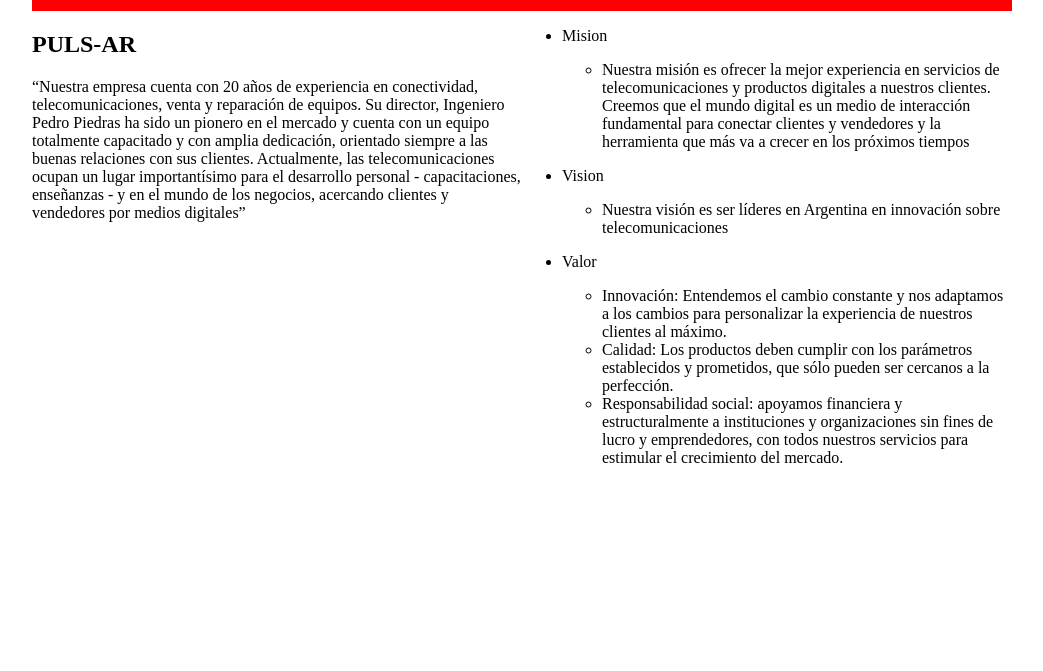
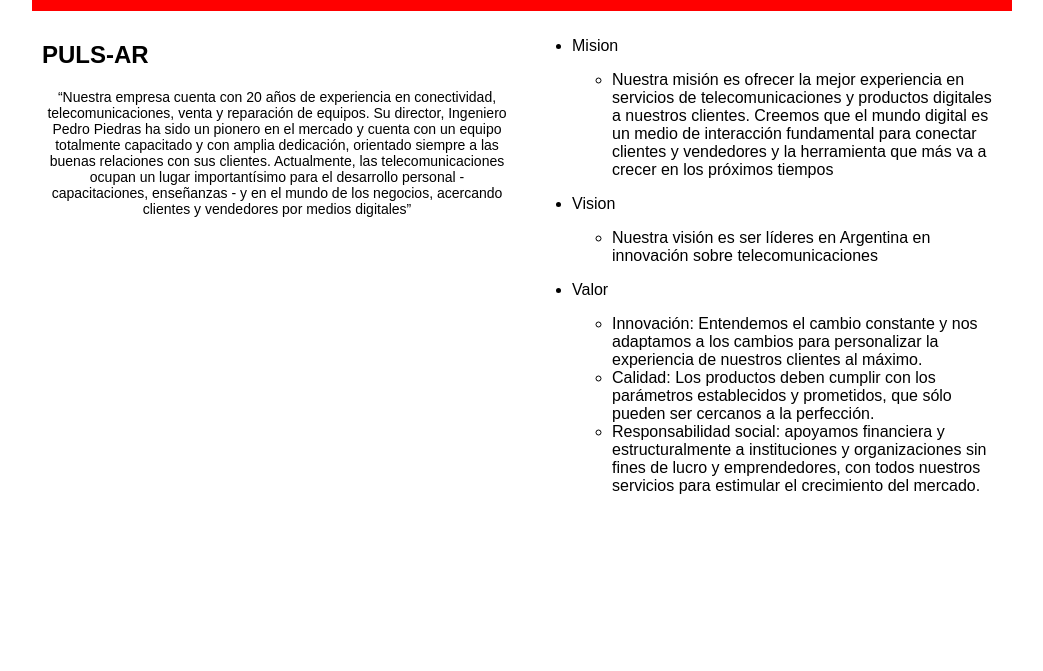
Before and after one commit to matiexe/programacion-web.github.io, a plain HTML site: page index.html in a window 1280 px wide. Shown: the part 129-800 px from the top of the page, without its empty margins (118-1161 px from the left). Drawn offline with Linux system fonts and the light colour scheme.

Commit message:
se crea clase css para los estilos de la seccion pulsar

```diff
--- a/assets/styles/styles.css
+++ b/assets/styles/styles.css
@@ -4,6 +4,7 @@ body {
   grid-template-rows: auto;
   width: 980px;
   margin: auto;
+  font-family: Arial, Helvetica, sans-serif;
 }
 .header {
   background-color: red;
@@ -25,7 +26,6 @@ body {
 .marca span {
   font-size: x-large;
   color: white;
-  font-family: Arial, Helvetica, sans-serif;
   margin-bottom: 20px;
 }
 
@@ -37,3 +37,11 @@ body {
   grid-row: 2;
   grid-column: 1;
 }
+section {
+  padding: 10px;
+}
+.descripcion {
+  font-size: 14px;
+  text-align: center;
+  color: black;
+}
--- a/index.html
+++ b/index.html
@@ -17,7 +17,7 @@
     <section class="left">
         <article>
             <h2>PULS-AR</h2>
-        <p>
+        <p class="descripcion">
             “Nuestra empresa cuenta con 20 años de experiencia en conectividad, telecomunicaciones, venta y reparación de equipos.
             Su director, Ingeniero Pedro Piedras ha sido un pionero en el mercado y cuenta con un equipo totalmente capacitado y con amplia dedicación, orientado siempre a las buenas relaciones con sus clientes.
             Actualmente, las telecomunicaciones ocupan un lugar importantísimo para el desarrollo personal - capacitaciones, enseñanzas - y en el mundo de los negocios, acercando clientes y vendedores por medios digitales”
```
